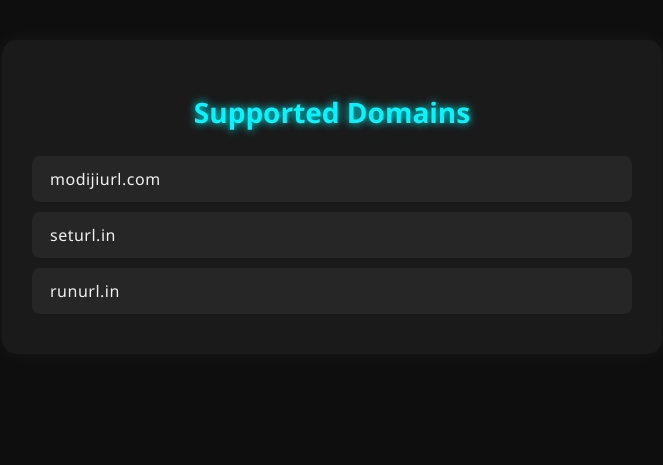
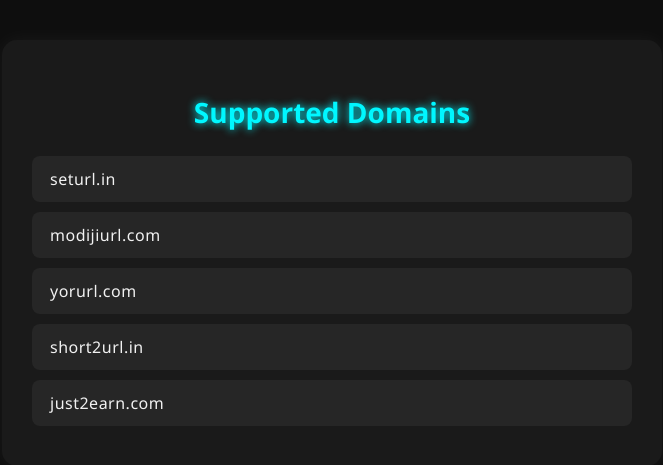
Before and after one commit to tejas8668/Bypass-Website-Api-Base-Ads-, a Flask app: page /supported in a window 1280 px wide. Shown: the top 465 px of the page, without its empty margins (308-971 px from the left). Run offline with Flask 2, Linux system fonts and the light colour scheme.

Commit message:
Update supported.html

```diff
--- a/templates/supported.html
+++ b/templates/supported.html
@@ -59,9 +59,11 @@
   <div class="container">
     <h2>Supported Domains</h2>
     <ul>
+      <li>seturl.in</li>
       <li>modijiurl.com</li>
-      <li>seturl.in</li>
-      <li>runurl.in</li>
+      <li>yorurl.com</li>
+      <li>short2url.in</li>
+      <li>just2earn.com</li>
       <!-- Add more domains as needed -->
     </ul>
   </div>
```
